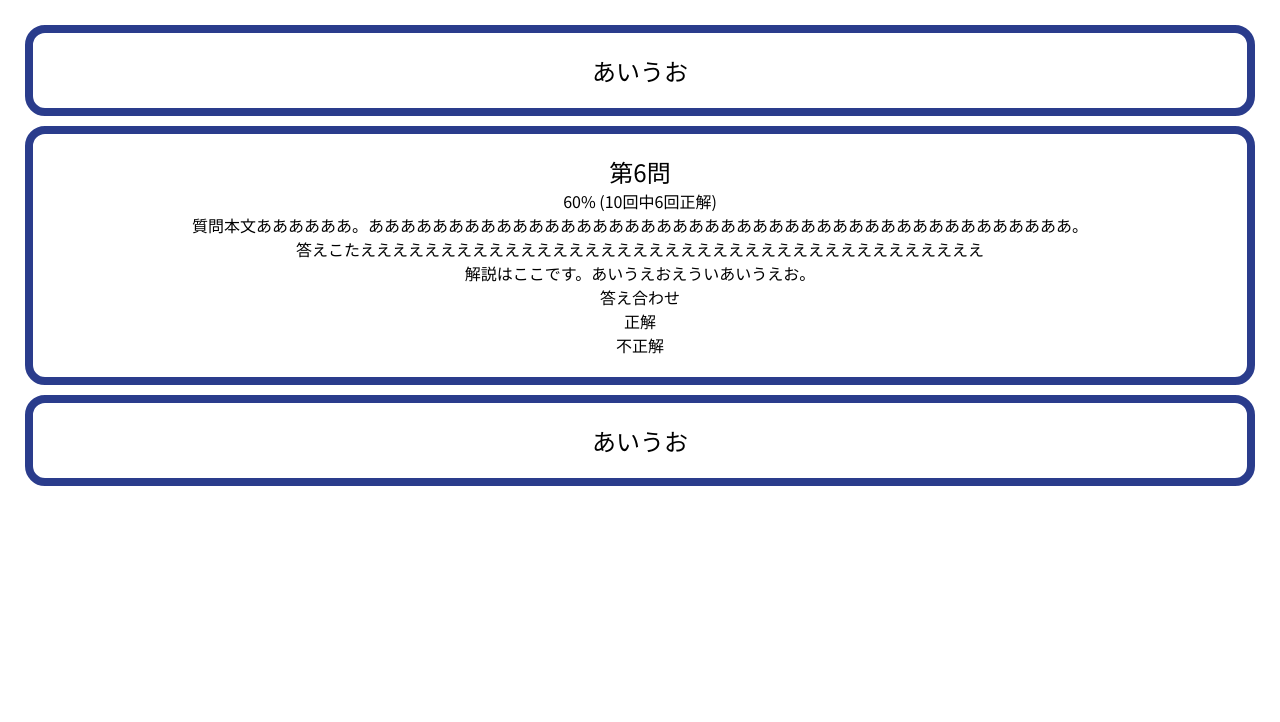
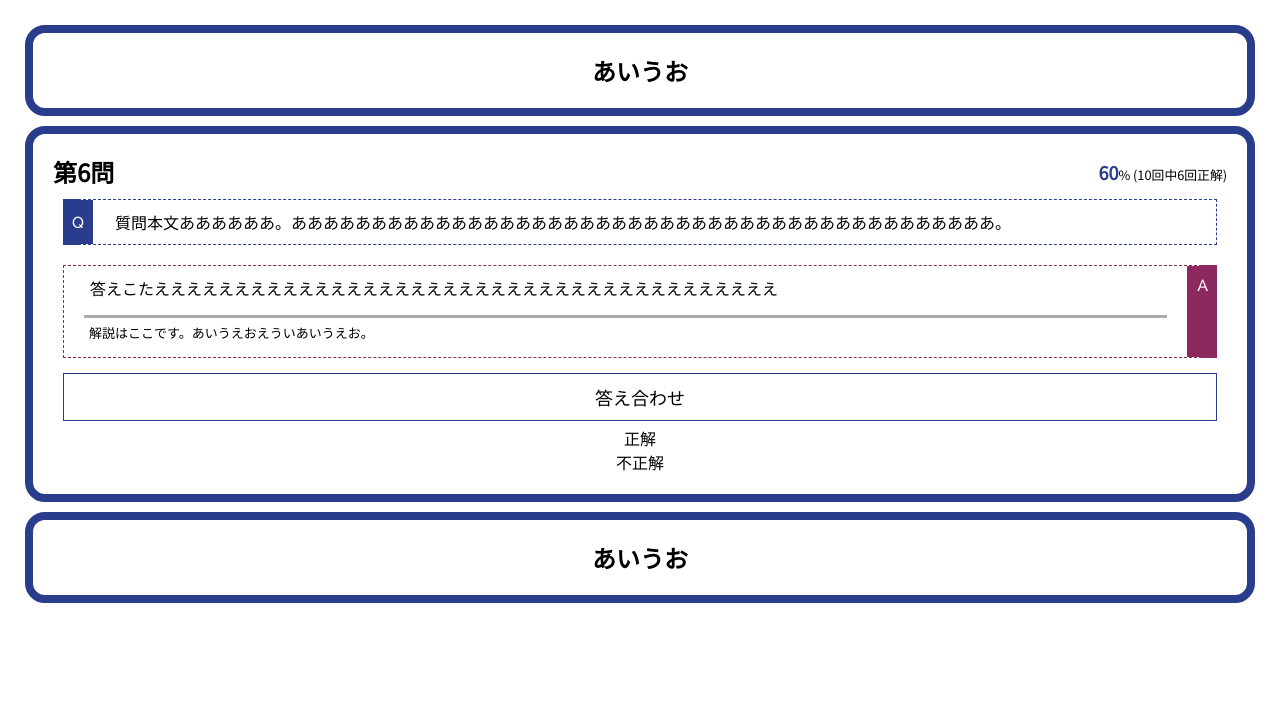
Before and after one commit to yas-ako/quiz-app, a plain HTML site: page index.html in a window 1280 px wide. Shown: the part 78-800 px from the top of the page. Drawn offline with Linux system fonts and the light colour scheme.

```diff
--- a/style.css
+++ b/style.css
@@ -9,6 +9,7 @@ body {
     color: #fff;
     background-color: #2a3c8c;
     font-size: xx-large;
+    font-weight: 600;
 }
 
 main {
@@ -27,32 +28,91 @@ main {
     text-align: center;
 }
 
-.box>* {
-    /* margin: auto; */
-    /* padding: auto; */
-    margin: 0;
+.subheading {
+    font-size: x-large;
+    margin: auto 0;
+    font-weight: 600;
 }
 
-.quiz__box {
-    grid-template-columns: 1fr 2fr;
-    grid-template-rows: 1fr 5fr 2fr;
-    grid-template-areas:
-        "title      rate      "
-        "question   question  "
-        "showAnswer showAnswer";
+
+.quiz__head{
+    display: flex;
+
+    justify-content: space-between;
 }
 
-.subheading {
-    font-size: x-large;
+.q-rate{
+    margin: auto 0;
+    font-size: 80%;
+}
+.q-rate-number{
+    font-size: large;
+    color: #2a3c8c;
+    font-weight: 700;
 }
 
-.quiz__rate {
-    color: #2a3c8c;
-    height: 100%;
+.quiz__body{
+
+    font-family: 'Noto Serif JP', serif;
+
+    text-align: left;
+    margin: 10px;
 }
 
-.quiz__answer-button {
+.quiz__q-text{
     padding: 10px;
-    border: solid 1px;
-    border-color: #2a3c8c;
+    border: 1px dashed #2a3c8c;
+    border-left: 30px solid #2a3c8c;
 }
+
+.quiz__q-text::before{
+    font-family: 'Raleway', sans-serif;
+
+    color: white;
+    position: relative;
+    display: inline-block;
+    /* margin-right: 7px; */
+    top: -1px;
+    left: -31.1px;
+    content: "Q";
+}
+    /* margin: auto; */
+    /* padding: 5px; */
+    /* border: 1px solid #2a3c8c; */
+    /* border-radius: 5px; */
+
+.quiz__a{
+    margin-top: 20px;
+    padding: 10px;
+    border: 1px dashed #8c2a60;
+    border-right: 30px solid #8c2a60;
+    text-indent:1em;
+}
+
+.quiz__a::before{
+    font-family: 'Raleway', sans-serif;
+    color: white;
+    position: absolute;
+    display: inline-block;
+    margin-left: 7px;
+    /* top: -1px; */
+    right: 72px;
+    content: "A";
+
+}
+
+.quiz__a-description{
+    margin: 15px 10px 0 10px;
+    padding: 5px;
+    font-size: small;
+    border-top: 3px solid #aaaaaa;
+    text-indent:0;
+}
+
+.quiz__show-answer{
+    margin: 5px 10px;
+    padding: 10px 0;
+    font-size: large;
+    border: 1px solid #2a3c8c;
+    cursor: pointer;
+}
```
Also changed, not shown: favicon.ico (added).
